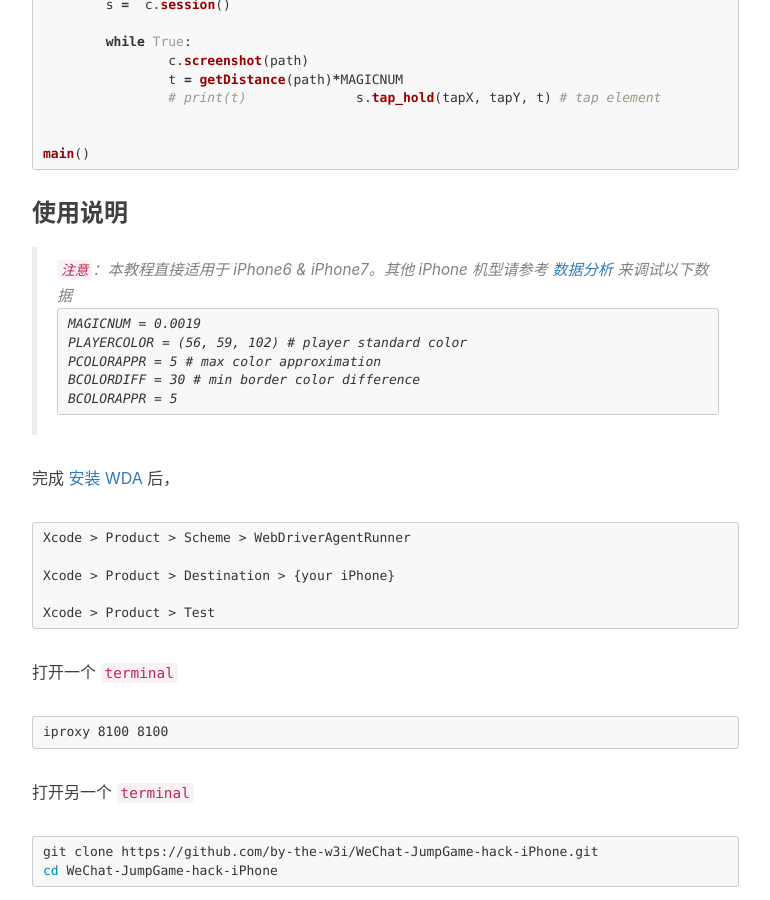
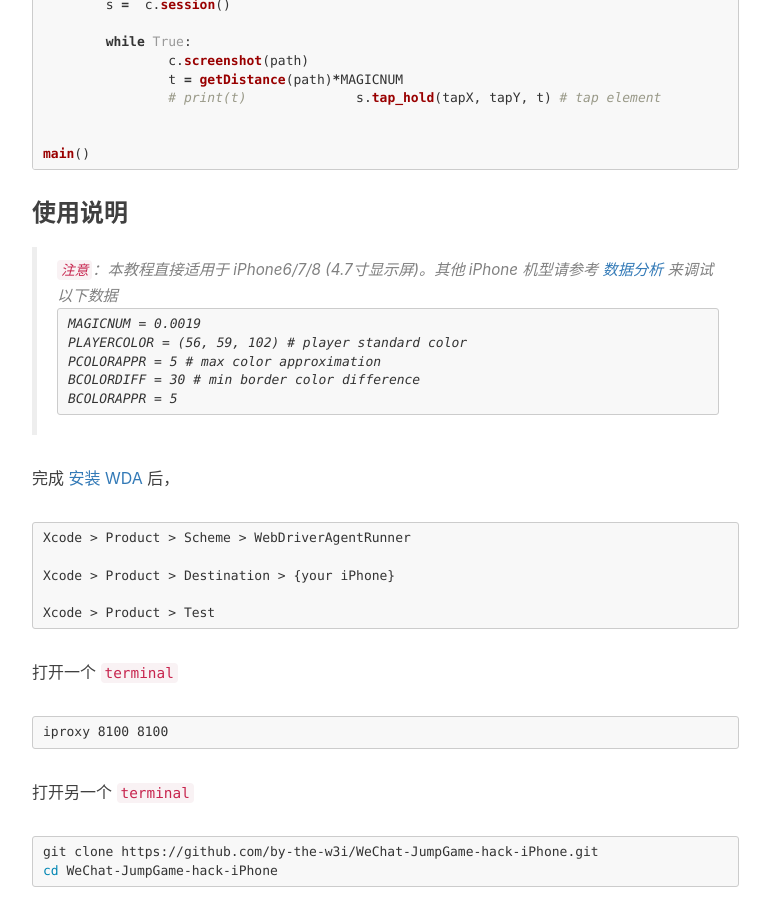
Before and after one commit to by-the-w3i/by-the-w3i.github.io, a Jekyll site: the page built from _posts/2018-01-04-WeChat-JumpGame.md, in a window 1280 px wide and 900 px high, scrolled down 6722 px. Shown: the whole window, without its empty margins (233-1003 px from the left). Built offline with Jekyll 4.4.1, drawn with Linux system fonts in a browser that asks for light colours; nearby versions of some CDN libraries; comment, search, counter and statistics services are not loaded; some of the changed text lies outside the part shown.

Commit message:
fix iP 6/7/8

````diff
--- a/_posts/2018-01-04-WeChat-JumpGame.md
+++ b/_posts/2018-01-04-WeChat-JumpGame.md
@@ -36,7 +36,7 @@ https://github.com/wangshub/wechat_jump_game
 ### 准备工作
 ##### 工具
 - Mac
-- iPhone 6/7
+- iPhone 6/7/8
 
 <a name="wda"></a>
 ##### 安装 `WebDriverAgent`
@@ -271,7 +271,7 @@ main()
 
 <a name="intro"></a>
 ### 使用说明
-> `注意`：本教程直接适用于 iPhone6 & iPhone7。其他 iPhone 机型请参考 [数据分析](#analyze) 来调试以下数据
+> `注意`：本教程直接适用于 iPhone6/7/8 (4.7寸显示屏)。其他 iPhone 机型请参考 [数据分析](#analyze) 来调试以下数据
 >
 > ```
 > MAGICNUM = 0.0019
````
